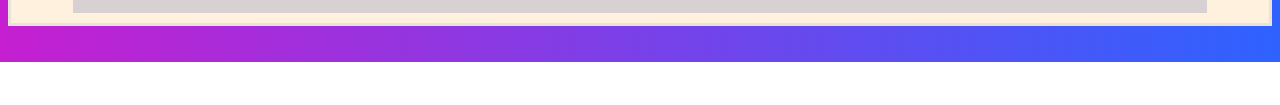
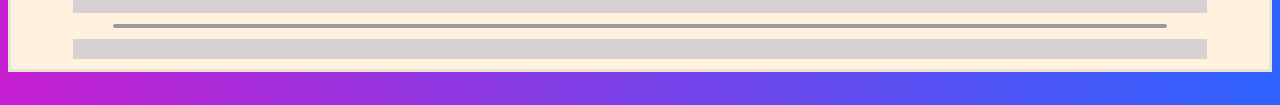
Before and after one commit to killus-o7/killus-o7.github.io, a plain HTML site: page index.html in a window 1280 px wide. Shown: the part 1061-1166 px from the top of the page. Before the commit the page ends 1123 px from the top, so only its background shows below. Drawn offline with Linux system fonts and the light colour scheme.

Commit message:
Update index.html

```diff
--- a/index.html
+++ b/index.html
@@ -31,6 +31,9 @@
           allowtransparency="true" frameborder="0" sandbox="allow-popups allow-popups-to-escape-sandbox
           allow-same-origin allow-scripts" justify-content="left"></iframe>
       </div>
+      <hr noshade>
+      <div class='podpunkt'>
+      </div>
     </div>
     <br>
   </body>
```
